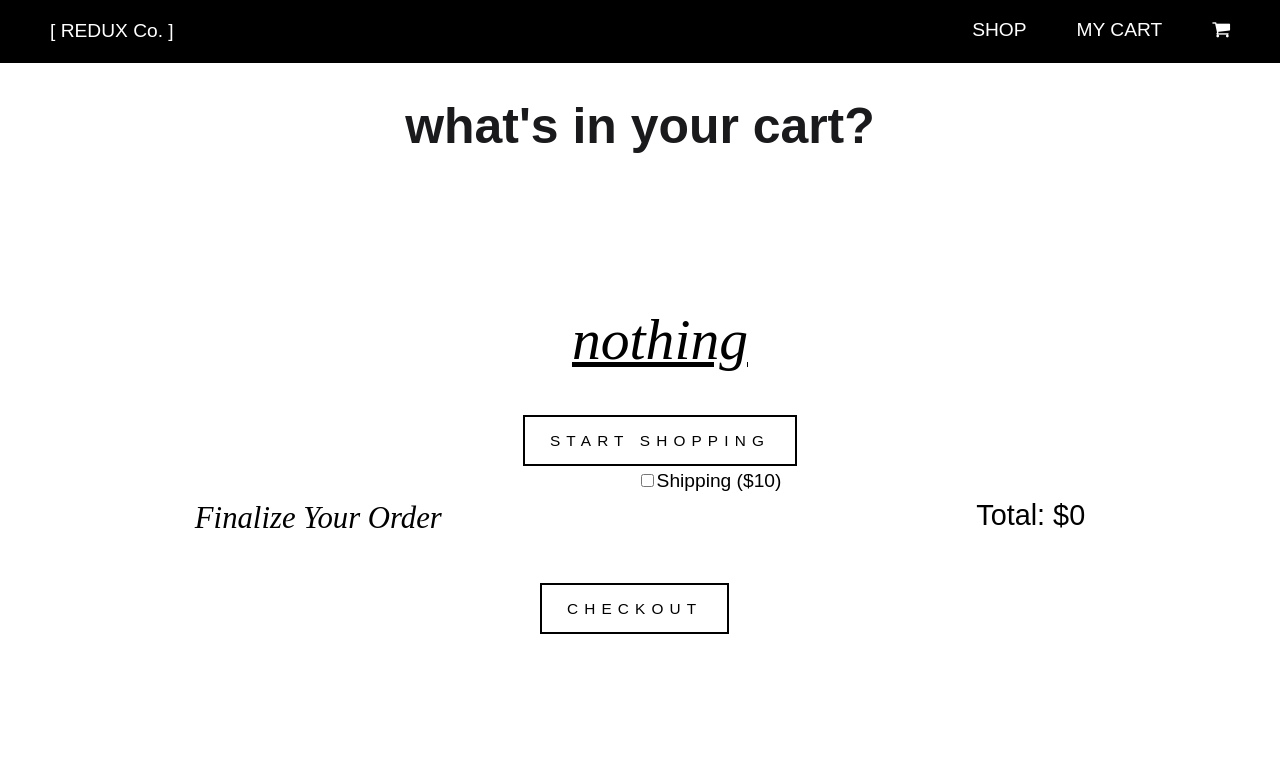
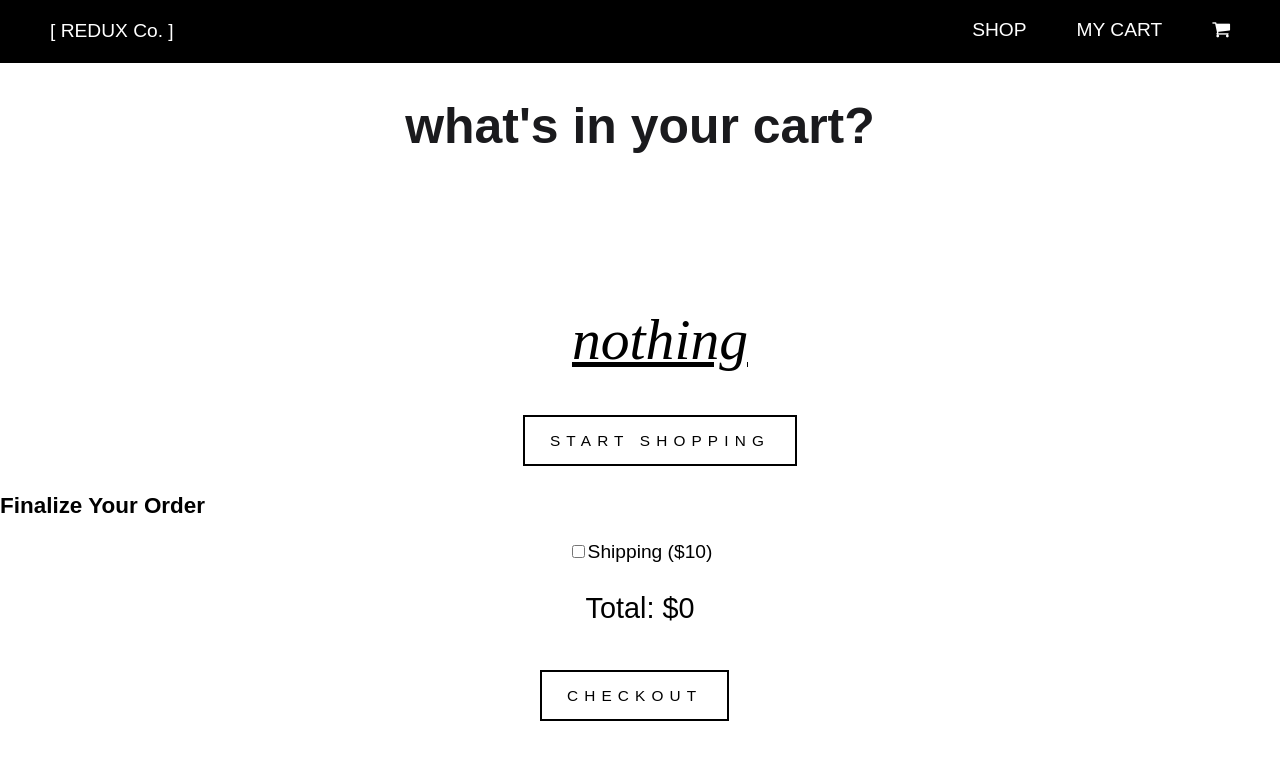
Before and after one commit to jenna-m/redux-co, a React (Create React App) app: page /cart in a window 1280 px wide. Shown: the top 760 px of the page. Built offline with nearby package versions, Linux system fonts and the light colour scheme.

Commit message:
Update App.css

```diff
--- a/src/App.css
+++ b/src/App.css
@@ -185,18 +185,28 @@
 
 .shipping-section {
   display: flex;
-  justify-content: space-evenly;
+  flex-direction: column;
+  justify-content: center;
+  width: 100%;
 }
 
-.shipping-section h3 {
+.shipping-message {
+  margin: 0 auto;
+  display: inline-block;
+}
+
+.shipping-message h3 {
   font-family: 'Times New Roman', sans-serif;
   font-style: italic;
   font-size: 1.6em;
   font-weight: 200;
+  text-transform: lowercase;
 }
 
 .shipping-item {
   list-style: none;
+  margin: 0 auto;
+  display: inline-block;
 }
 
 .shipping-cost {
```
